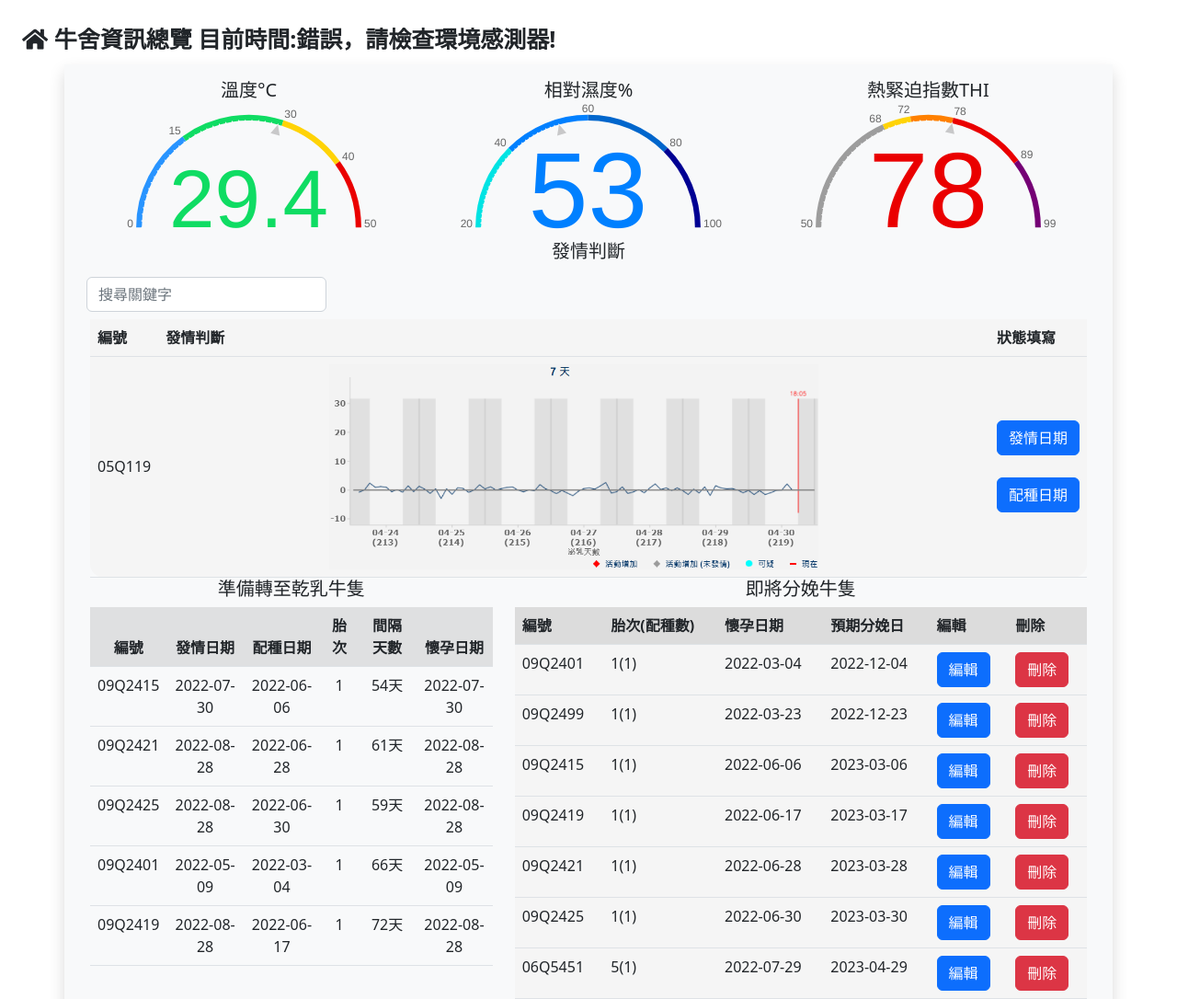
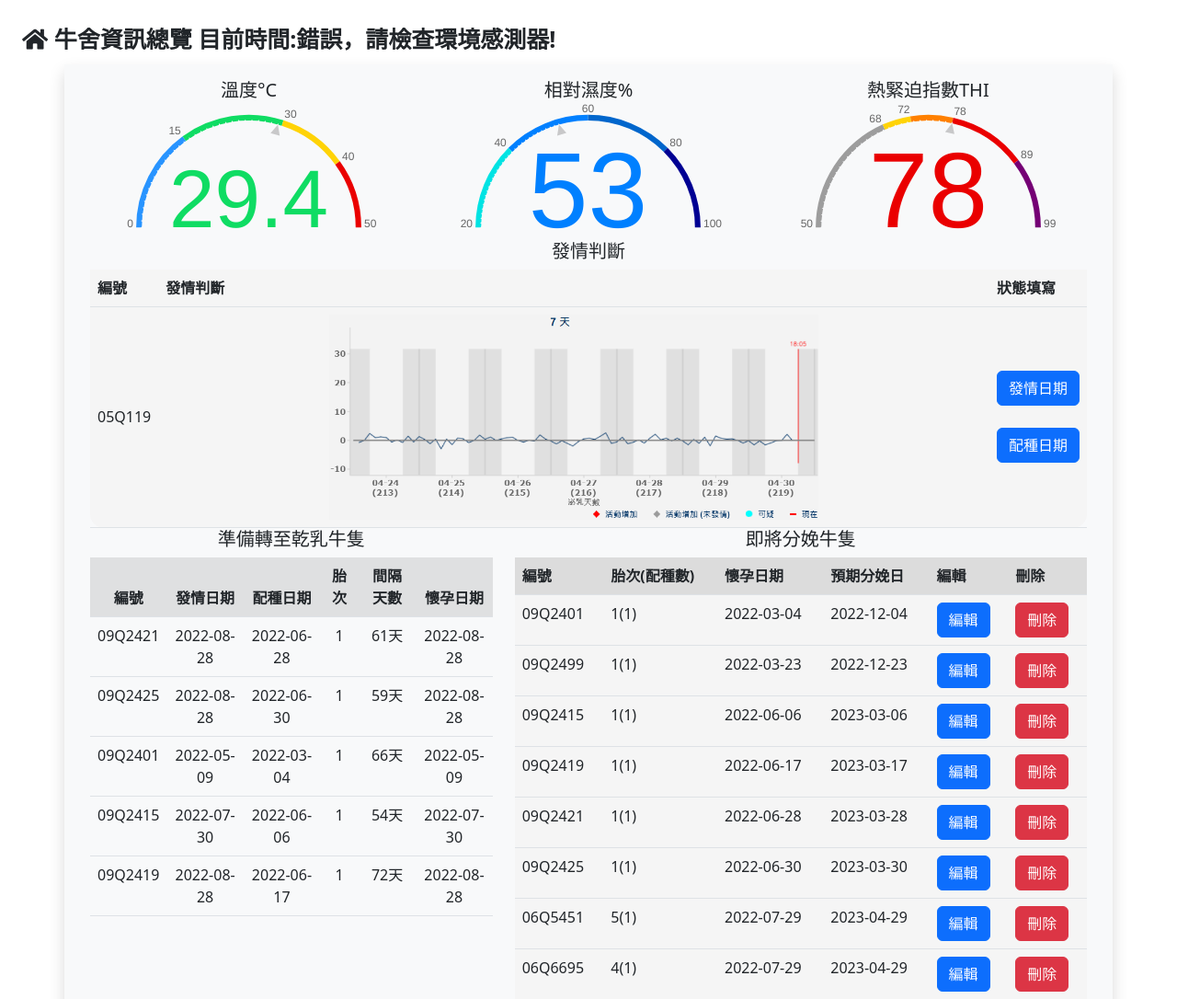
Before and after one commit to B10956004/CowMis, a PHP site: page /fOverView/overView.php in a window 1280 px wide. Shown: the top 1086 px of the page at 92% size. Run offline with PHP 8.4, Linux system fonts and the light colour scheme; a user stored in the database is signed in; data comes from the database, SQL or seed files in the repository; some libraries are stand-ins or nearby versions.

Commit message:
hidden search

```diff
--- a/fOverView/overView.php
+++ b/fOverView/overView.php
@@ -245,11 +245,11 @@
                 </div>
                 <div class="col-12">
                     <h5 style="text-align: center;">發情判斷</h5>
-                    <div class="row">
+                    <!-- <div class="row">
                         <div class="col-md-3 p-2">
                             <input type="search" class="search form-control" data-table="table table-hover" placeholder="搜尋關鍵字" style="width:100%;">
                         </div>
-                    </div>
+                    </div> -->
                     <div class="collapse show" data-parent="#estrusRecord" id="cow_basic">
                         <div class="card-body" id="estrusRecord">
                             <table id="rule" class="table table-hover" width="50%" align="center" style="display: table-cell;vertical-align: middle;">
@@ -732,7 +732,7 @@
     </div>
 </body>
 <!-- 查詢功能 -->
-<script type="text/javascript">
+<!-- <script type="text/javascript">
     (function(document) {
         'use strict';
 
@@ -778,6 +778,6 @@
         });
 
     })(document);
-</script>
+</script> -->
 
 </html>
```
